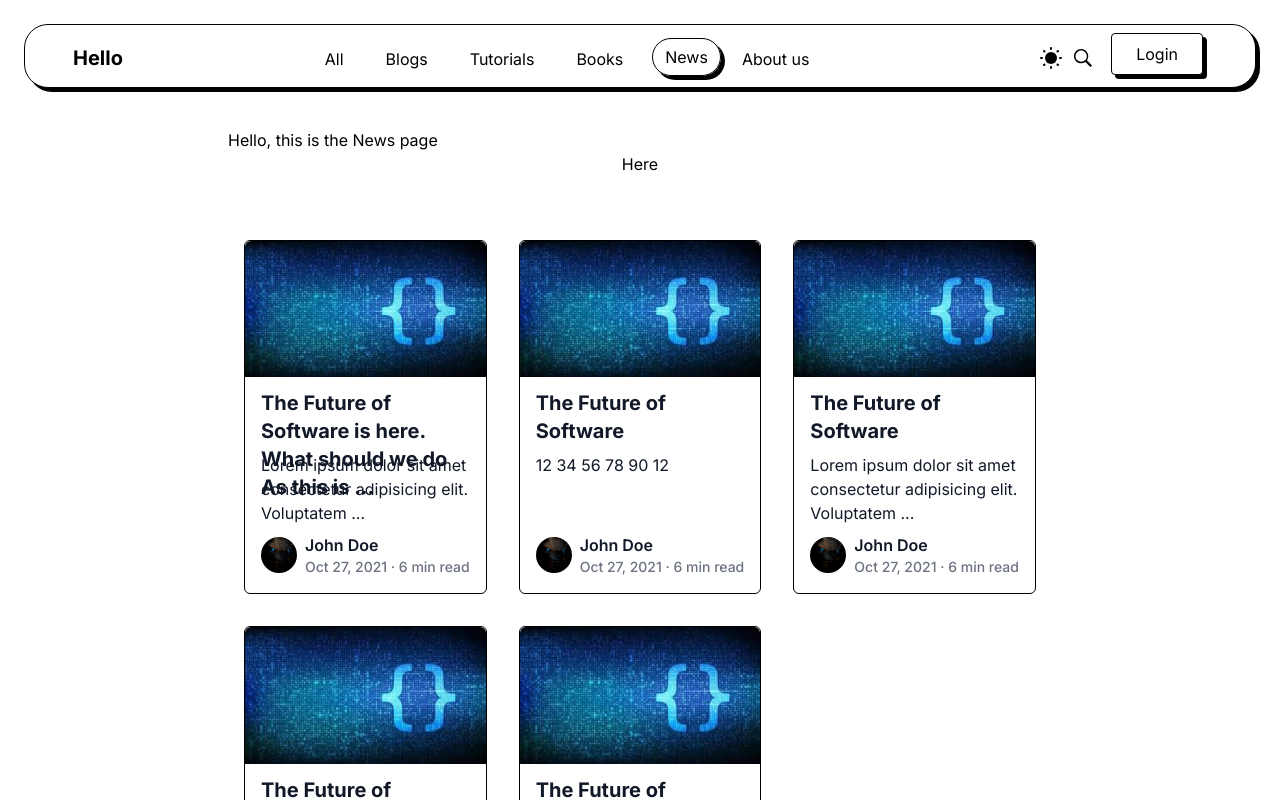
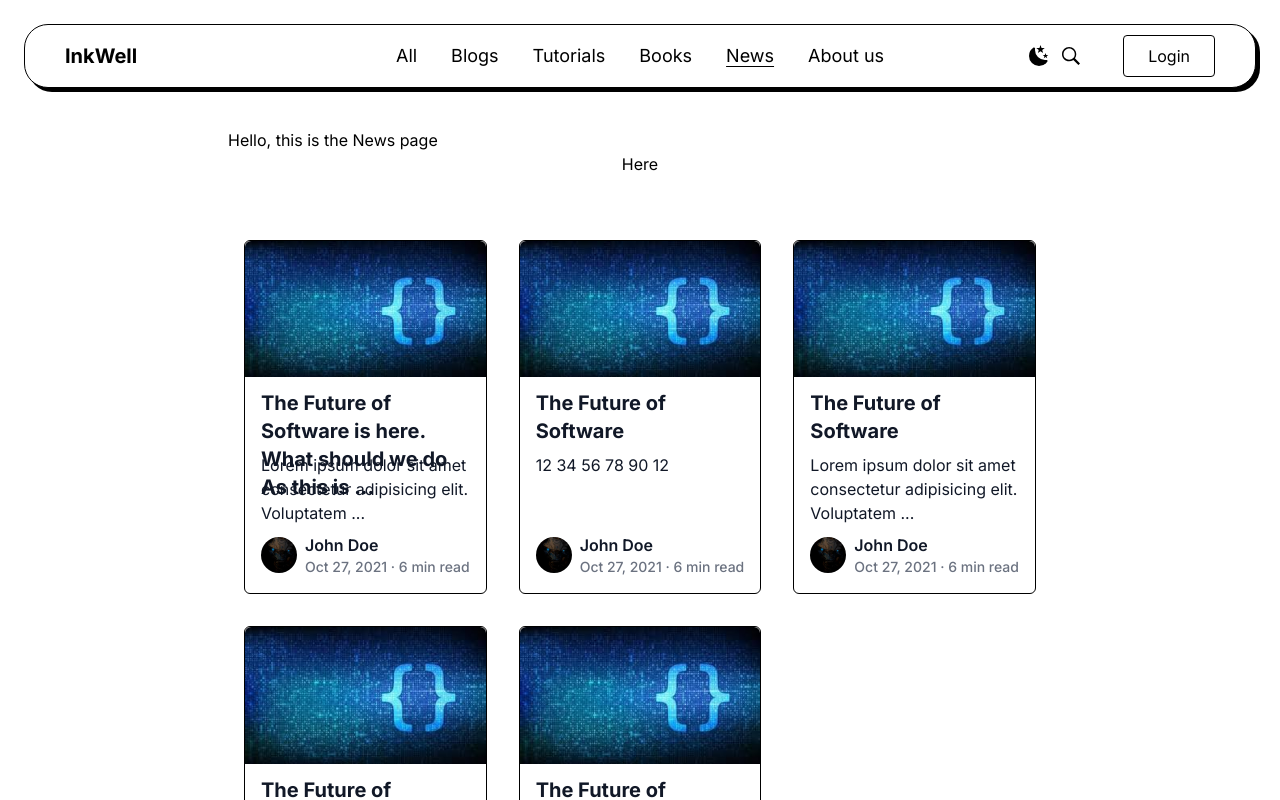
Before and after one commit to Nilesh-Meena/Blog, a Next.js app: page /News in a window 1280 px wide. Shown: the top 800 px of the page. Built offline with nearby package versions, Linux system fonts and the light colour scheme.

Commit message:
making navbar server side component

```diff
--- a/components/AuthLinks.tsx
+++ b/components/AuthLinks.tsx
@@ -5,6 +5,7 @@ import React, { useEffect, useState } from "react";
 
 function AuthLinks() {
   const [isScrolled, setIsScrolled] = useState(false);
+
   //temporary
   const isAuthenticated = false;
 
@@ -26,7 +27,7 @@ function AuthLinks() {
           href="/Subscribe"
           className={`hidden sm:block transition-[0.2s] px-6 py-2 rounded ${
             isScrolled ? "bg-emerald-500 text-white" : "bg-white text-black"
-          } border border-solid border-black hover:bg-button-hover translate-x-[-0.25rem] translate-y-[-0.25rem] shadow-[0.25rem_0.25rem_rgba(0,0,0)] active:translate-x-0 active:shadow-none`}
+          } border border-solid border-black hover:bg-button-hover hover:translate-x-[-0.25rem] hover:translate-y-[-0.25rem] hover:shadow-[0.25rem_0.25rem_rgba(0,0,0)] active:translate-x-0 active:shadow-none`}
         >
           Login
         </Link>
@@ -47,6 +48,7 @@ function AuthLinks() {
           </span>
         </div>
       )}
+      <div></div>
     </div>
   );
 }
--- a/components/NavLinks.tsx
+++ b/components/NavLinks.tsx
@@ -1,10 +1,9 @@
 "use client";
 
-import { NavLinksProps } from "@/interfaces/interfaces";
-import clsx from "clsx";
 import Link from "next/link";
 import { usePathname } from "next/navigation";
-import React, { useState } from "react";
+import clsx from "clsx";
+import { NavLinksProps } from "@/interfaces/interfaces";
 
 const NavLinks = ({
   href,
@@ -12,53 +11,24 @@ const NavLinks = ({
   className,
   dropdownItems,
 }: NavLinksProps) => {
-  const pathname: string = usePathname();
-  const [isHovered, setIsHovered] = useState(false);
-  const isActive = pathname === href;
+  const path = usePathname();
+  const active = path === href;
 
-  const defaultClasses = ` align-middle text-ellipsis border border-solid
-    transition-[0.2s] px-3 py-2 relative mr-2
-    border-transparent hover:border hover:border-solid hover:border-black rounded-3xl
-    hover:shadow-[0.25rem_0.25rem_rgba(0,0,0)] hover:translate-x-[-0.25rem]
-    hover:translate-y-[-0.25rem] active:translate-x-0 active:shadow-none`;
+  const defaultClasses = `block px-2 py-2 transition-[0.2s] rounded-full border border-transparent hover:border-black hover:bg-button-hover hover:translate-x-[-0.25rem] hover:translate-y-[-0.25rem] hover:shadow-[0.25rem_0.25rem_rgba(0,0,0)] active:translate-x-0 active:shadow-none`;
 
-  const activeClasses = ` text-ellipsis px-3 py-2 border border-solid border-black rounded-3xl shadow-[0.25rem_0.25rem_rgba(0,0,0)] translate-x-[-0.25rem] translate-y-[-0.25rem]
-   `;
+  const underlineClass = `underline underline-offset-4 hover:no-underline `;
 
-  const linkClasses = clsx(
-    isActive ? activeClasses : defaultClasses,
+  const linkClass = clsx(
+    defaultClasses,
+    { [underlineClass]: active },
     className
   );
 
-  const handleMouseEnter = () => {
-    setIsHovered(true);
-  };
-
-  const handleMouseLeave = () => {
-    setIsHovered(false);
-  };
-
   return (
-    <div className="relative group">
-      <Link
-        href={href}
-        className={linkClasses}
-        onMouseEnter={handleMouseEnter}
-        onMouseLeave={handleMouseLeave}
-      >
+    <div className="flex gap-1">
+      <Link href={href} className={linkClass}>
         {children}
       </Link>
-      {isHovered && dropdownItems && (
-        <div className="flex flex-col">
-          {dropdownItems.map((item) => (
-            <div key={item} className="flex flex-col">
-              <span className="text-xl">{item}</span>
-              <span className="text-xl">{item}</span>
-              <span className="text-xl">{item}</span>
-            </div>
-          ))}
-        </div>
-      )}
     </div>
   );
 };
--- /dev/null
+++ b/components/NavMobileLinks.tsx
@@ -0,0 +1,91 @@
+"use client";
+
+import { NavMobileLinksProps } from "@/interfaces/interfaces";
+import { usePathname, useRouter } from "next/navigation";
+import React, { useEffect, useState } from "react";
+
+const MobileLink = ({ href, children, className }: NavMobileLinksProps) => {
+  const pathName = usePathname();
+
+  return (
+    <button
+      className={`${className} relative group text-light dark:text-dark my-2`}
+    >
+      <a href={href}>{children}</a>
+      <span
+        className={`h-[1px] inline-block bg-light absolute left-0 -bottom-0.5 group-hover:w-full transition-[width] ease duration-300
+          ${pathName === href ? "w-full" : "w-0"} dark:bg-dark`}
+      ></span>
+    </button>
+  );
+};
+
+function NavMobileLinks() {
+  const [isOpen, setOpen] = useState(true);
+
+  const handleClickOutside = (event: MouseEvent) => {
+    const target = event.target as HTMLElement;
+
+    // Check if the click is outside the mobile navigation and isOpen is true
+    if (isOpen && !target.closest("#mobileNavigation")) {
+      console.log("click");
+      setOpen(false);
+    }
+  };
+  if (isOpen) {
+    // Attach event listener when isOpen is true
+    document.addEventListener("click", handleClickOutside);
+  }
+
+  return (
+    <div id="mobileNavigation">
+      <div className="flex w-full items-center justify-center self-stretch lg:hidden">
+        {/* hamberger icon */}
+        <button
+          className="outline-none mobile-menu-button "
+          onClick={() => setOpen(!isOpen)}
+        >
+          <svg
+            className="w-6 h-6 text-black transition-colors duration-200 hover:text-emerald-500"
+            fill="none"
+            stroke="currentColor"
+            viewBox="0 0 24 24"
+            xmlns="http://www.w3.org/2000/svg"
+            transform="scale(-1, 1)"
+          >
+            <path
+              strokeLinecap="round"
+              strokeLinejoin="round"
+              strokeWidth="2"
+              d="M4 6h16M4 12h16m-7 6h7"
+            ></path>
+          </svg>
+        </button>
+        {isOpen && (
+          <div>
+            {/* <div className="h-full flex justify-between items-center w-full">
+              <button
+                onClick={() => setOpen(false)}
+                className="relative right-0 w-6 h-6"
+              >
+                <span className="absolute top-1/2 left-1/2 transform -translate-x-1/2 -translate-y-1/2 w-8 h-0.5 block bg-black rotate-45"></span>
+                <span className="absolute top-1/2 left-1/2 transform -translate-x-1/2 -translate-y-1/2 w-8 h-0.5 block bg-black -rotate-45"></span>
+              </button>
+            </div> */}
+
+            <div className="min-w-[70vw] flex flex-col z-30 justify-between items-center fixed top-1/2 left-1/2 -translate-x-1/2 -translate-y-1/2 bg-neutral-900 dark:bg-light/75 rounded-lg backdrop-blur-md py-32">
+              <nav className="flex items-center flex-col justify-center">
+                <MobileLink href="/" children="Home" className="" />
+                <MobileLink href="/" children="Home" className="" />
+                <MobileLink href="/" children="Home" className="" />
+                <MobileLink href="/" children="Home" className="" />
+              </nav>
+            </div>
+          </div>
+        )}
+      </div>
+    </div>
+  );
+}
+
+export default NavMobileLinks;
--- a/components/Navbar.tsx
+++ b/components/Navbar.tsx
@@ -1,162 +1,59 @@
-"use client";
-//  Make this server side component
+import React from "react";
+import Image from "next/image";
 
-import { usePathname, useRouter } from "next/navigation";
-import React, { useEffect, useState } from "react";
-import Image from "next/image";
-import { NavMobileLinksProps } from "@/interfaces/interfaces";
 import { searchIcon } from "@/public/Icons";
 import AuthLinks from "./AuthLinks";
 import NavLinks from "./NavLinks";
 import Toggle from "./Toggle";
-
-const MobileLink = ({
-  href,
-  children,
-  className,
-  toggle,
-}: NavMobileLinksProps) => {
-  const pathName = usePathname();
-  const router = useRouter();
-
-  const handleClick = () => {
-    toggle();
-    router.push(href);
-  };
-
-  return (
-    <button
-      className={`${className} relative group text-light dark:text-dark my-2`}
-      onClick={handleClick}
-    >
-      <a href={href}>{children}</a>
-      <span
-        className={`h-[1px] inline-block bg-light absolute left-0 -bottom-0.5 group-hover:w-full transition-[width] ease duration-300
-        ${pathName === href ? "w-full" : "w-0"} dark:bg-dark`}
-      ></span>
-    </button>
-  );
-};
+import NavMobileLinks from "./NavMobileLinks";
 
 const Navbar = () => {
-  // mobile menu is open or closed
-  const [isOpen, setIsOpen] = useState(false);
-
-  useEffect(() => {
-    const checkScreenSize = () => {
-      const isLargeScreen = window.matchMedia("(min-width: 1024px)").matches;
-      if (isLargeScreen) {
-        setIsOpen(false);
-      }
-    };
-
-    // Check screen size on mount and whenever the window size changes
-    checkScreenSize();
-    window.addEventListener("resize", checkScreenSize);
-
-    return () => {
-      window.removeEventListener("resize", checkScreenSize);
-    };
-  }, []);
-
-  const handleClick = () => {
-    setIsOpen(!isOpen);
-  };
-
   return (
     <main className="mx-4 z-80 text-black">
-      <div className="mx-4 w-auto md:h-[64px] border border-solid rounded-3xl border-black box-border shadow-[0.25rem_0.25rem_rgba(0,0,0)] fixed top-6 left-2 right-2 bg-white z-50">
-        <div className="px-4 md:px-10 md:py-1">
-          <div className="flex h-full w-full justify-between items-center p-2 mx-auto">
-            {/* hamburger Menu */}
-            <div className="flex h-full lg:hidden">
-              <button
-                className="outline-none mobile-menu-button"
-                onClick={handleClick}
-              >
-                <svg
-                  className="w-6 h-6 text-black transition-colors duration-200 hover:text-emerald-500"
-                  fill="none"
-                  stroke="currentColor"
-                  viewBox="0 0 24 24"
-                  xmlns="http://www.w3.org/2000/svg"
-                  transform="scale(-1, 1)"
-                >
-                  <path
-                    strokeLinecap="round"
-                    strokeLinejoin="round"
-                    strokeWidth="2"
-                    d="M4 6h16M4 12h16m-7 6h7"
-                  ></path>
-                </svg>
-              </button>
+      <div className="mx-4 border border-solid rounded-3xl border-black box-border shadow-[0.25rem_0.25rem_rgba(0,0,0)] fixed top-6 left-2 right-2 bg-white z-50">
+        <div className="px-4  md:px-10 md:py-2 gap-8">
+          <div className="flex ustify-between items-center h-[48px] md:h-full">
+            {/* Logo */}
+
+            <div className="flex items-center justify-start w-full md:flex-1 ">
+              <div className="lg:hidden mx-2 mr-2 md:mb-0 items-center">
+                <NavMobileLinks />
               </div>
-            {/* Logo */}
-            {!isOpen ? (
-              <div className="h-full space-x-2 flex items-center justify-center w-100%">
-                <div className="text-xl font-bold">Hello</div>
+              <div className="flex text-xl font-bold justify-center md:justify-normal whitespace-nowrap  w-full">
+                InkWell
               </div>
-            ) : (
-              <div className="h-full flex justify-between items-center w-full">
-                <div className="text-xl font-bold ml-8">Hello</div>
-                <button
-                  onClick={handleClick}
-                  className="relative right-0 w-6 h-6"
-                >
-                  <span className="absolute top-1/2 left-1/2 transform -translate-x-1/2 -translate-y-1/2 w-8 h-0.5 block bg-black rotate-45"></span>
-                  <span className="absolute top-1/2 left-1/2 transform -translate-x-1/2 -translate-y-1/2 w-8 h-0.5 block bg-black -rotate-45"></span>
-                </button>
             </div>
-            )}
+
             {/* Nav Items */}
-            <div
-              className={`hidden lg:flex space-x-2 h-full relative ${
-                isOpen
-                  ? "flex flex-col items-center justify-center w-full"
-                  : "w-70%"
-              }`}
-            >
+            <div className="hidden lg:flex lg:gap-4 flex-1 text-center text-lg justify-center">
               <NavLinks href="/">All</NavLinks>
               <NavLinks href="/Technology">Blogs</NavLinks>
               <NavLinks href="/Tutorials">Tutorials</NavLinks>
               <NavLinks href="/">Books</NavLinks>
               <NavLinks href="/News">News</NavLinks>
-              <NavLinks href="/">About us</NavLinks>
+              <NavLinks href="/" className=" whitespace-nowrap">
+                About us
+              </NavLinks>
             </div>
+
             {/* Search and Subscribe */}
-            {!isOpen && (
-              <div className="flex space-x-1 relative w-10%">
-                <div className="mx-4 flex space-x-1">
+
+            <div className="flex items-center gap-2 flex-1 justify-end ">
+              <div className="hidden  mx-4 md:mr-8  md:flex space-x-1">
                 <Toggle />
                 <Image
                   src={searchIcon}
                   alt="Search"
                   width={24}
                   height={1}
-                    className="cursor-pointer hidden sm:block"
+                  className="cursor-pointer "
                 />
               </div>
               <AuthLinks />
             </div>
-            )}
           </div>
         </div>
         {/* Mobile Menu */}
-        {isOpen && (
-          <div
-            className="min-w-[70vw] flex flex-col z-30 justify-between items-center fixed
-            top-1/2 left-1/2 -translate-x-1/2 -translate-y-1/2 bg-neutral-900 dark:bg-light/75 rounded-lg backdrop-blur-md py-32"
-          >
-            <nav className="flex items-center flex-col justify-center">
-              <MobileLink
-                href="/"
-                children="Home"
-                className=""
-                toggle={handleClick}
-              />
-            </nav>
-          </div>
-        )}
       </div>
     </main>
   );
--- a/components/Toggle.tsx
+++ b/components/Toggle.tsx
@@ -1,3 +1,5 @@
+"use client";
+
 import React, { useContext, useEffect, useState } from "react";
 import { MoonIcon } from "@/components/Icons/Moon";
 import { SunIcon } from "@/components/Icons/Sun";
@@ -30,7 +32,7 @@ function Toggle() {
           onClick={() => setTheme("light")}
           className="items-center justify-center rounded-full p-1"
         >
-          <SunIcon color="black" />
+          <MoonIcon color="black" />
         </button>
       </div>
     );
@@ -42,7 +44,7 @@ function Toggle() {
           onClick={() => setTheme("dark")}
           className="items-center justify-center rounded-full p-1"
         >
-          <MoonIcon color="black" />
+          <SunIcon color="black" />
         </button>
       </div>
     );
--- a/interfaces/interfaces.ts
+++ b/interfaces/interfaces.ts
@@ -19,7 +19,6 @@ export interface NavMobileLinksProps {
   href: string;
   className?: string;
   children: React.ReactNode;
-  toggle: () => void;
 }
 
 // interface for article component
```
Also changed, not shown: components/Featured.tsx (+33 -1 lines), components/ArticleCard.tsx (line endings or trailing spaces). Lines whose indentation alone changed are shown as unchanged.
